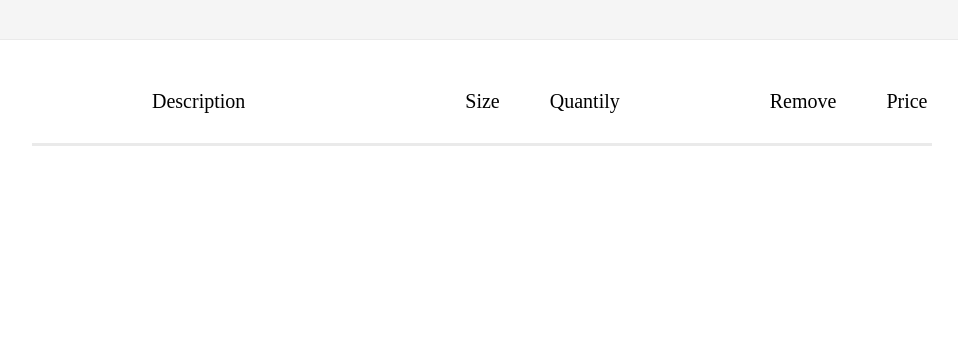
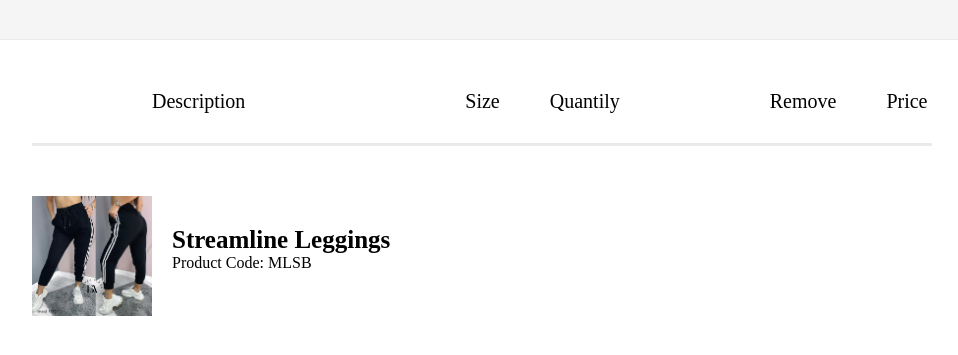
Before and after one commit to lifelsbeautiful/web-development-course1, a plain HTML site: page lw3/task1/index.html in a window 1280 px wide. Shown: the part 139-494 px from the top of the page, without its empty margins (158-1116 px from the left). Drawn offline with Linux system fonts and the light colour scheme.

Commit message:
Adding a picture + name + code

```diff
--- a/lw3/task1/index.html
+++ b/lw3/task1/index.html
@@ -19,7 +19,13 @@
       <div class="price">Price</div>
     </div>
     <div class="one-line"></div>
-
+    <div class="first-product">
+      <img class="shtan" src="img/shtanbl.jpg">
+      <div class="name-code">
+        <div class="name-shtan">Streamline Leggings</div>
+        <div class="code-product">Product Code: MLSB</div>
+      </div>
+    </div>
   </main>
 </body>
 
--- a/lw3/task1/styles.css
+++ b/lw3/task1/styles.css
@@ -43,3 +43,23 @@ body {
   width: 900px;
   margin: 30px auto;
 }
+.shtan {
+  height: 120px;
+  width: 120px;
+  margin: 20px 0 0 100px;
+}
+.first-product {
+  display: flex;
+}
+.name-code{
+  display: flex;
+  flex-direction: column;
+}
+.name-shtan {
+  font-weight: bold;
+  font-size: 25px;
+  margin: 50px 0 0 20px;
+}
+.code-product {
+  margin-left: 20px;
+}
```
